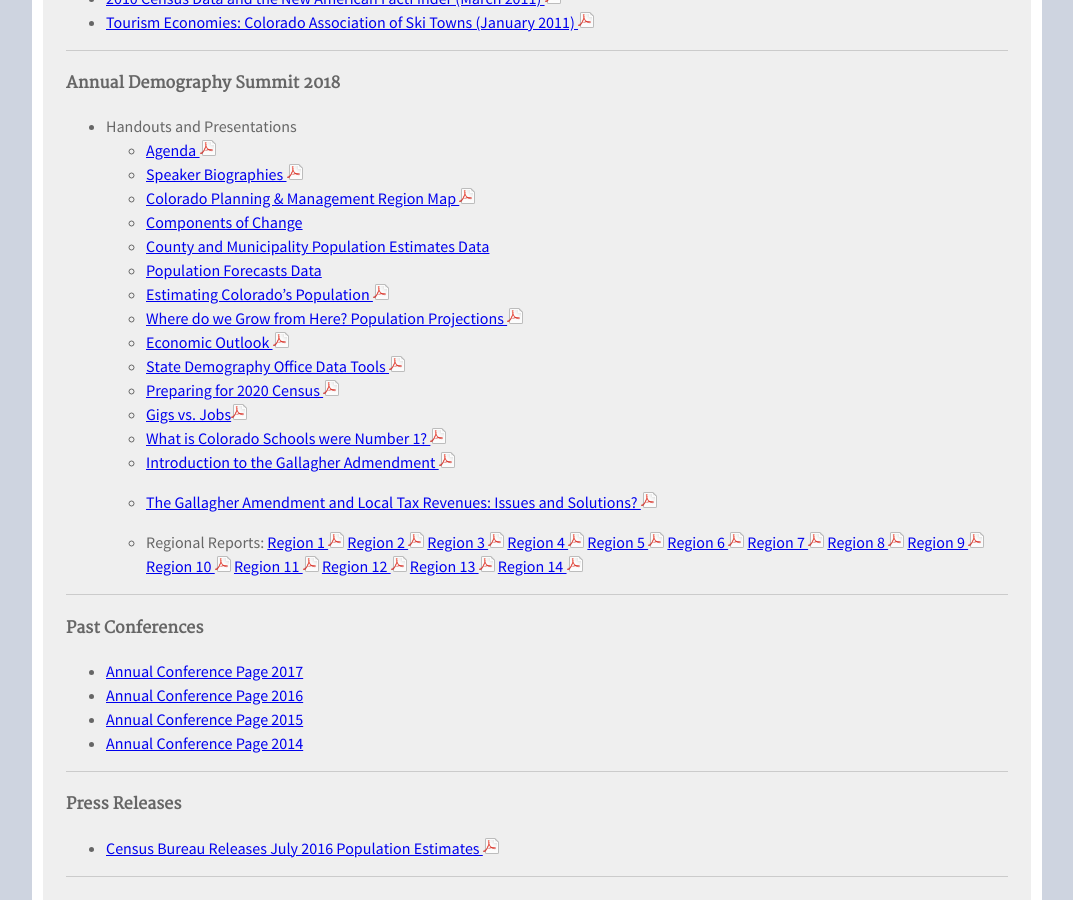
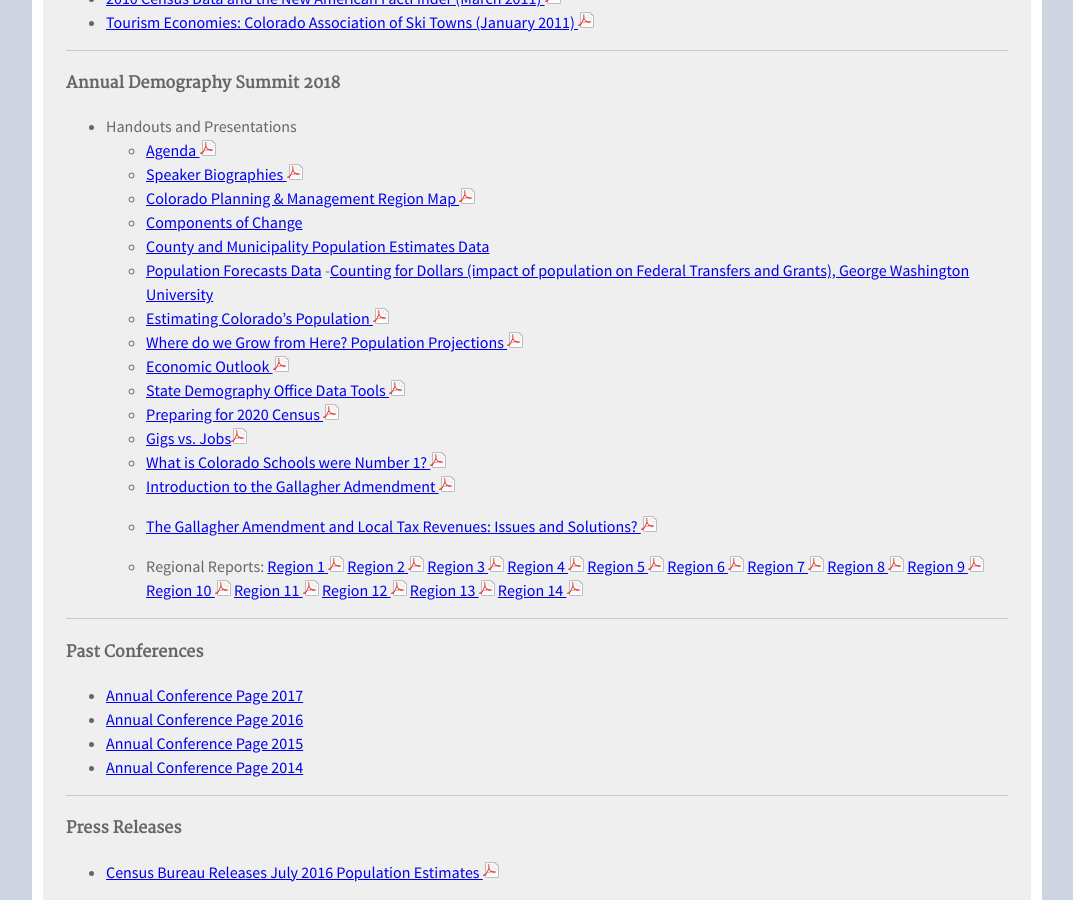
Before and after one commit to TBleess/Website_New, a Jekyll site: the page built from pages/9_Not_in_Menu/publications-and-presentations.md, in a window 1280 px wide and 900 px high, scrolled down 1436 px. Shown: the whole window, without its empty margins (103-1176 px from the left). Built offline with Jekyll 4.4.1, drawn with Linux system fonts in a browser that asks for light colours.

Commit message:
Update publications-and-presentations.md

```diff
--- a/pages/9_Not_in_Menu/publications-and-presentations.md
+++ b/pages/9_Not_in_Menu/publications-and-presentations.md
@@ -80,6 +80,7 @@ We've moved all of our profiles to their own page, which can be found [here.](ht
   - [Components of Change](https://demography.dola.colorado.gov/births-deaths-migration/)
   - [County and Municipality Population Estimates Data](https://demography.dola.colorado.gov/population/population-totals-municipalities/#population-totals-for-colorado-municipalities)
   - [Population Forecasts Data](https://demography.dola.colorado.gov/population/population-totals-counties/#population-totals-for-colorado-counties)
+  -[Counting for Dollars (impact of population on Federal Transfers and Grants), George Washington University](https://gwipp.gwu.edu/counting-dollars-2020-initial-analysis)
   - [Estimating Colorado's Population ![pdf](/images/page_white_acrobat.png 'download pdf file')](https://drive.google.com/uc?export=download&id=1192LVTfiL3p8VBAYrqonKSnpLhd5IdZT)
   - [Where do we Grow from Here? Population Projections ![pdf](/images/page_white_acrobat.png 'download pdf file')](https://drive.google.com/uc?export=download&id=1qIhkID40xuCwOYMYwjto4QQEBrxpuBxe)
   - [Economic Outlook ![pdf](/images/page_white_acrobat.png 'download pdf file')](https://drive.google.com/uc?export=download&id=1rBhtW_I-L7ZonghR0jNUG4egYkSm22rg)
```
